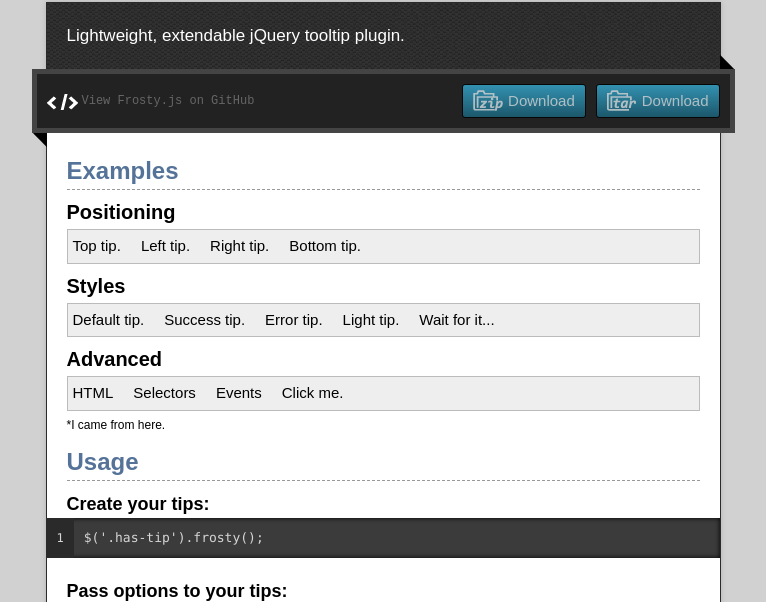
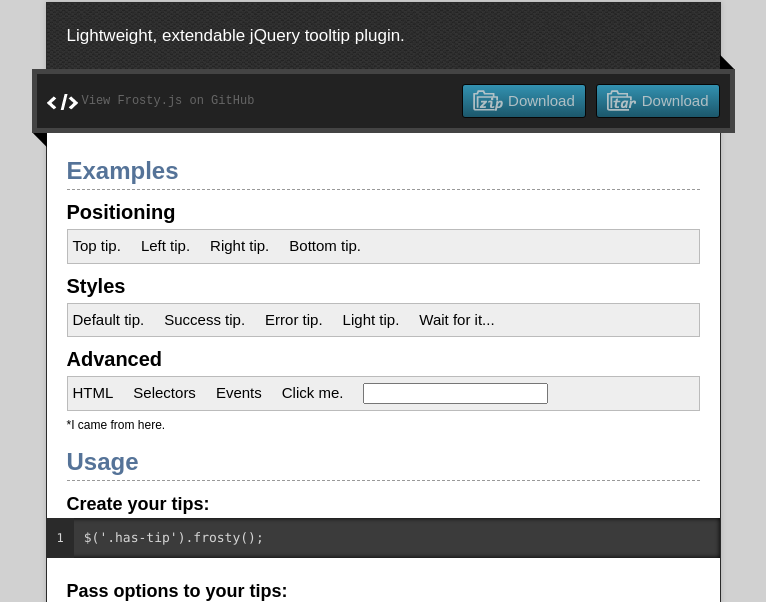
Before and after one commit to mccxiv/frostyjs, a plain HTML site: page index.html in a window 1280 px wide. Shown: the part 128-730 px from the top of the page, without its empty margins (257-1023 px from the left). Drawn offline with nearby package versions, Linux system fonts and the light colour scheme.

Commit message:
input tip

```diff
--- a/index.html
+++ b/index.html
@@ -70,6 +70,7 @@
                   <li><span class="selector-tip">Selectors</span></li>
                   <li><span class="events-tip" title="onShown and onHidden events, oh my!">Events</span></li>
                   <li><span class="has-tip" data-trigger="click" title="I only show on clicks.">Click me.</span></li>
+                  <li><input type="text" class="has-tip" data-trigger="focus" title="Input tips! Trigger on focus." data-position="right"></li>
                 </ul>
               </div>
               <div class="ignore">
```
